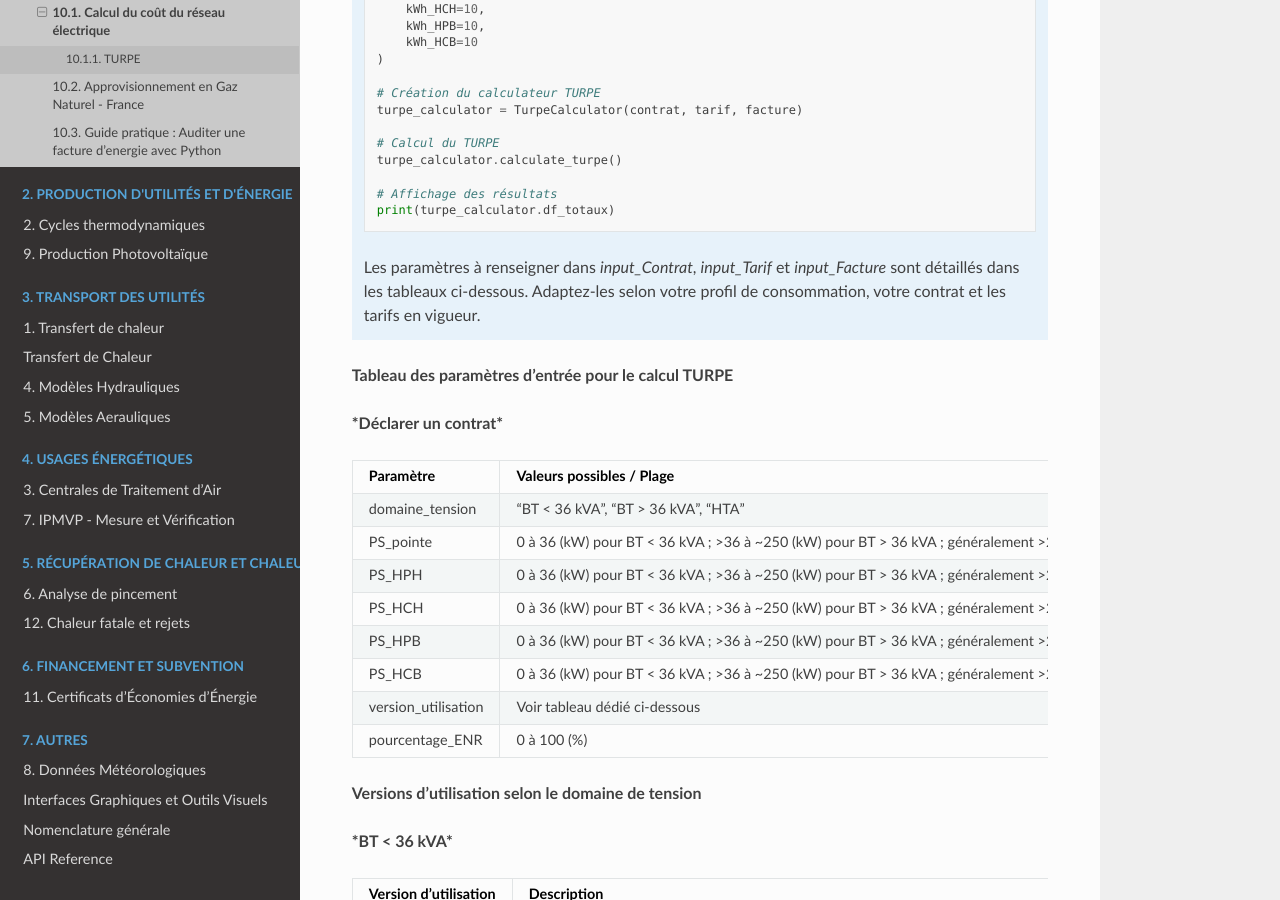
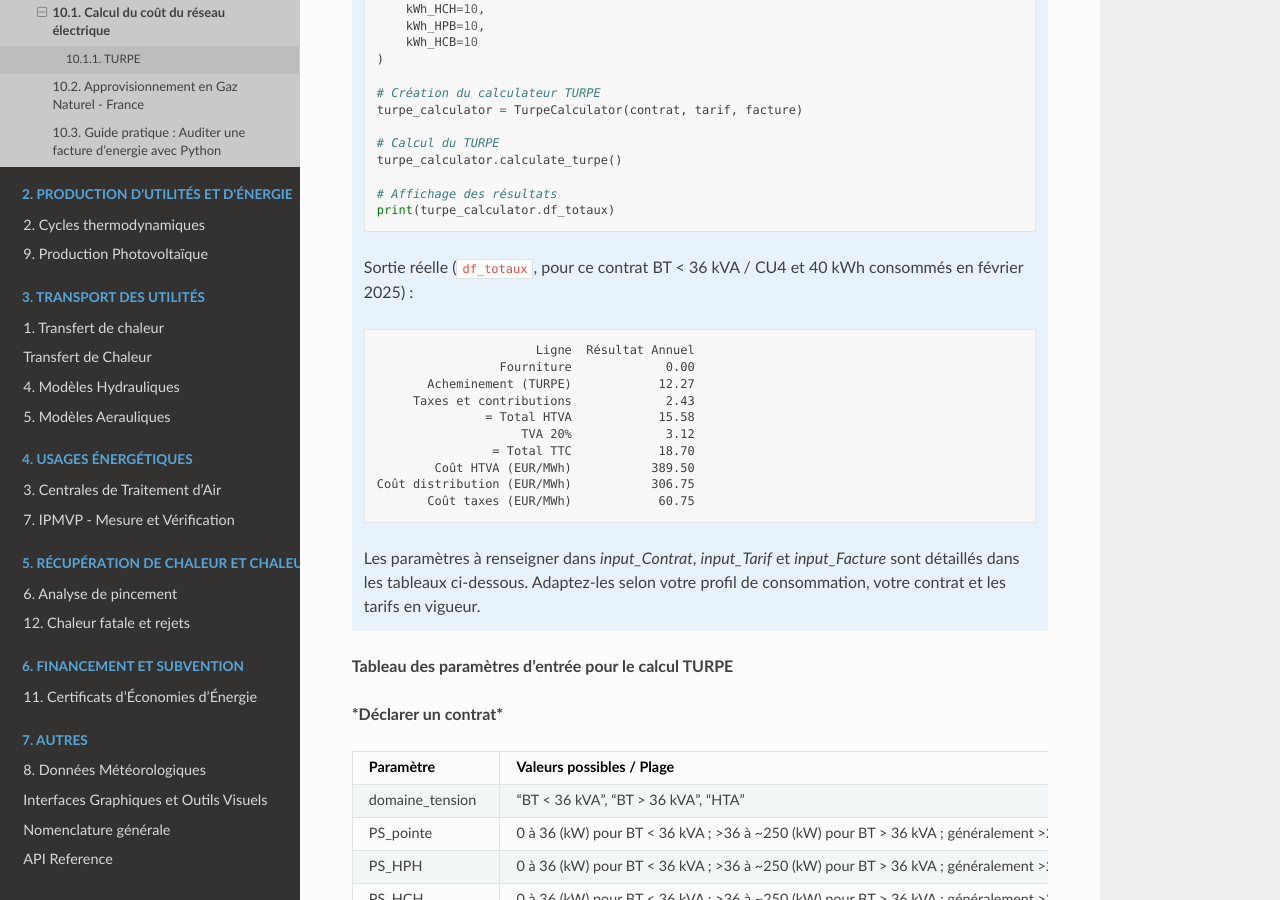
Before and after one commit to ZoheirHADID/EnergySystemModels-fr, a Sphinx documentation site: the page built from docs/source/010-achat-energie/contrat_electricite.rst, in a window 1280 px wide and 900 px high, scrolled down 1745 px. Built offline with Sphinx 7.4.7 and the Read the Docs theme 3.1.0, drawn with Linux system fonts in a browser that asks for light colours.

Commit message:
docs(010): fix param c_euro_kwh_CSPE_TICFE + sortie reelle contrat_electricite
c_euro_kWh_TICFE (inexistant) -> c_euro_kwh_CSPE_TICFE : debloque
contrat_electricite (exemple + tableau params) et exemple_hta_lu_pf qui
plantaient a l'instanciation input_Tarif. Ajout de la sortie df_totaux reelle.

Co-Authored-By: Claude Opus 4.8 (1M context) <noreply@anthropic.com>

```diff
--- a/docs/source/010-achat-energie/contrat_electricite.rst
+++ b/docs/source/010-achat-energie/contrat_electricite.rst
@@ -106,6 +106,22 @@ La formule générale du TURPE est donc :
 
       # Affichage des résultats
       print(turpe_calculator.df_totaux)
+
+   Sortie réelle (``df_totaux``, pour ce contrat BT < 36 kVA / CU4 et 40 kWh
+   consommés en février 2025) :
+
+   .. code-block:: text
+
+                            Ligne  Résultat Annuel
+                       Fourniture             0.00
+             Acheminement (TURPE)            12.27
+           Taxes et contributions             2.43
+                     = Total HTVA            15.58
+                          TVA 20%             3.12
+                      = Total TTC            18.70
+              Coût HTVA (EUR/MWh)           389.50
+      Coût distribution (EUR/MWh)           306.75
+             Coût taxes (EUR/MWh)            60.75
 
    Les paramètres à renseigner dans `input_Contrat`, `input_Tarif` et `input_Facture` sont détaillés dans les tableaux ci-dessous. Adaptez-les selon votre profil de consommation, votre contrat et les tarifs en vigueur.
 
```
